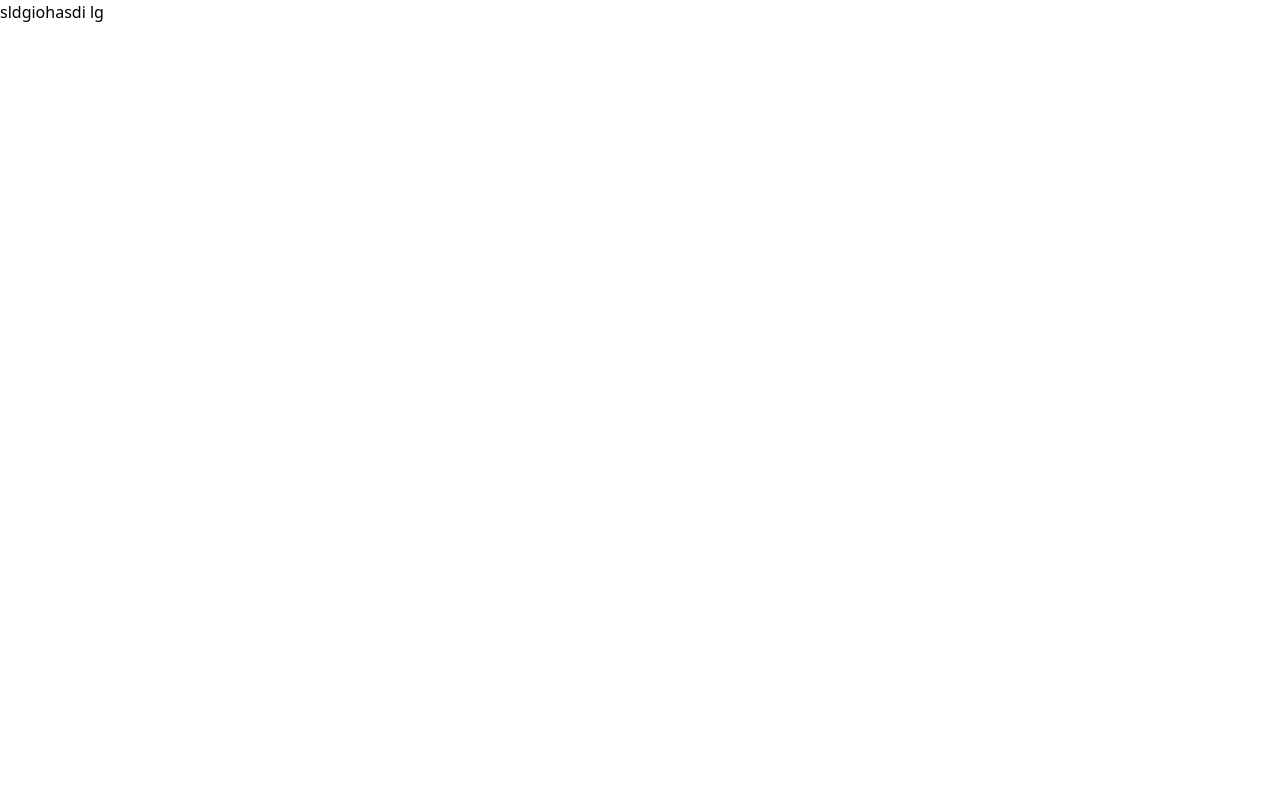
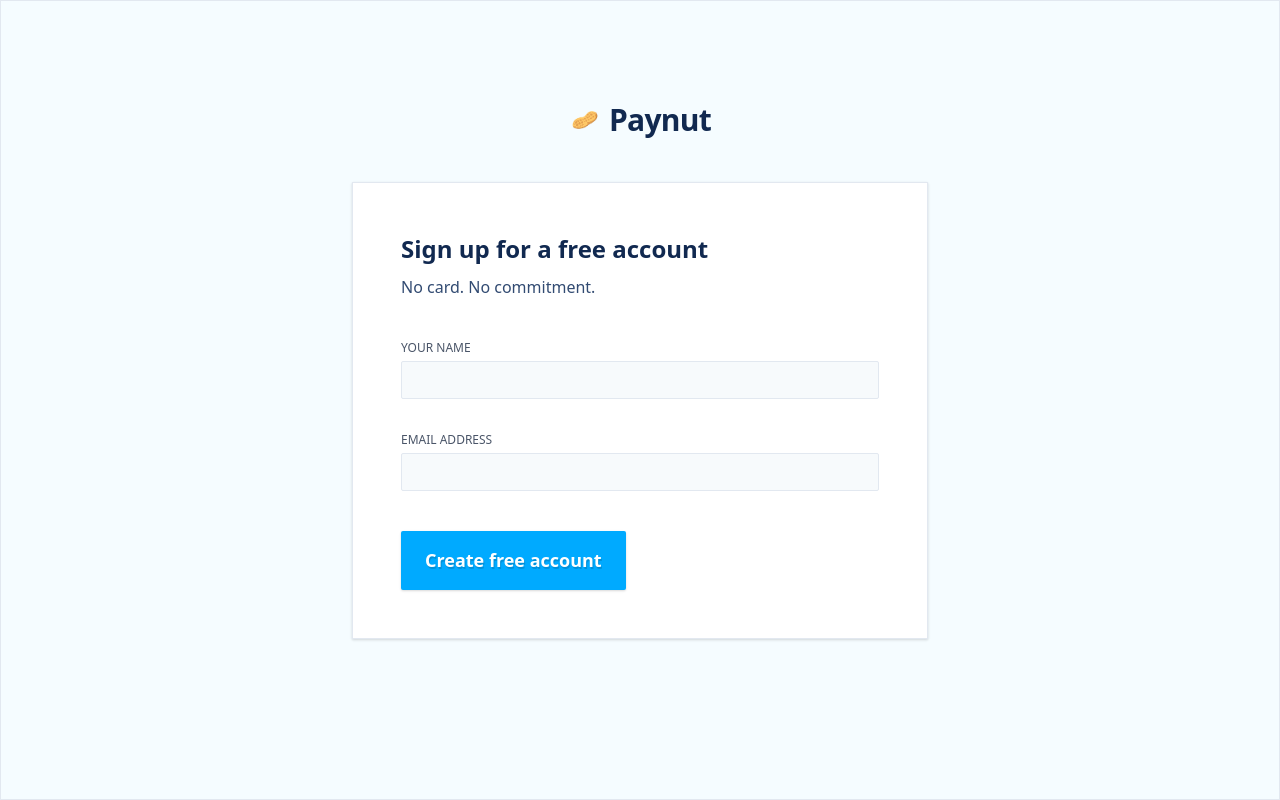
Before and after one commit to mstuartf/paynut-site, a website built with webpack: page src/register.html in a window 1280 px wide. Built offline with nearby package versions, Linux system fonts and the light colour scheme; files whose address does not match are found by name.

Commit message:
sign up page

```diff
--- a/src/index.html
+++ b/src/index.html
@@ -13,7 +13,7 @@
 
     <nav class="flex items-center justify-between py-4 max-w-5xl w-full">
 
-        <div class="flex items-center flex-shrink-0 text-gray-700 mr-6">
+        <div class="flex items-center mr-6">
             <div class="fill-current h-8 w-8 mr-2">
                 <img class="h-full" src="./logo.png">
             </div>
@@ -27,7 +27,7 @@
                 </a>
             </div>
             <div class="hidden lg:block ml-2">
-                <a href="#"
+                <a href="register.html"
                    class="inline-block text-md bg-brand-3 hover:underline text-brand-4 font-bold py-2 px-4 rounded-sm">
                     Sign up for FREE
                 </a>
@@ -51,7 +51,7 @@
                 </div>
 
                 <div class="pt-10">
-                    <a href="#"
+                    <a href="register.html"
                        class="transition-fast hover:zoom inline-block text-shadow text-md bg-brand-5 text-white font-bold py-4 px-6 rounded-sm text-xl shadow hover:shadow-lg">
                         Get started for FREE
                     </a>
@@ -184,7 +184,7 @@
             </div>
 
             <div class="pt-10">
-                <a href="#"
+                <a href="register.html"
                    class="transition-fast hover:zoom inline-block text-shadow text-md bg-brand-5 text-white font-bold py-4 px-6 rounded-sm text-xl shadow hover:shadow-lg">
                     Get started for FREE
                 </a>
--- a/src/register.html
+++ b/src/register.html
@@ -1,10 +1,62 @@
-<!DOCTYPE html>
-<html lang="en">
+<!doctype html>
+<html lang="en" class="h-full">
+
 <head>
-    <meta charset="UTF-8">
-    <title>TEST</title>
+    <title>Paynut</title>
+    <meta charset="utf-8">
+    <meta name="viewport" content="width=device-width, initial-scale=1, maximum-scale=1, user-scalable=0"/>
 </head>
-<body>
-sldgiohasdi lg
+
+<body class="h-full">
+
+<div class="flex flex-col items-center justify-center h-screen bg-brand-1 px-6 md:px-12 border pb-16">
+
+    <div class="flex items-center">
+        <div class="fill-current h-8 w-8 mr-2">
+            <img class="h-full" src="./logo.png">
+        </div>
+        <span class="font-semibold text-3xl tracking-tight text-brand-2">Paynut</span>
+    </div>
+
+    <div class="bg-white border shadow flex w-full max-w-xl mt-10">
+
+        <div class="p-12 flex flex-col w-full">
+
+            <div class="text-2xl text-brand-2 font-bold">
+                Sign up for a free account
+            </div>
+
+            <div class="text-md text-brand-7 mt-2">
+                No card. No commitment.
+            </div>
+
+            <div class="mt-10 w-full">
+                <label class="block text-xs text-gray-700 mb-1 uppercase">
+                    Your name
+                </label>
+                <input class="w-full bg-gray-100 border rounded-sm py-2 px-3 text-gray-700 leading-tight focus:outline-none focus:shadow-outline" type="text">
+            </div>
+
+            <div class="mt-8 w-full">
+                <label class="block text-xs text-gray-700 mb-1 uppercase">
+                    Email address
+                </label>
+                <input class="w-full bg-gray-100 border rounded-sm py-2 px-3 text-gray-700 leading-tight focus:outline-none focus:shadow-outline" type="text">
+            </div>
+
+            <div class="pt-10">
+                <a href="register.html"
+                   class="inline-block text-shadow text-md bg-brand-5 text-white font-bold py-4 px-6 rounded-sm text-lg shadow">
+                    Create free account
+                </a>
+            </div>
+
+        </div>
+
+    </div>
+
+</div>
+
 </body>
+
 </html>
```
